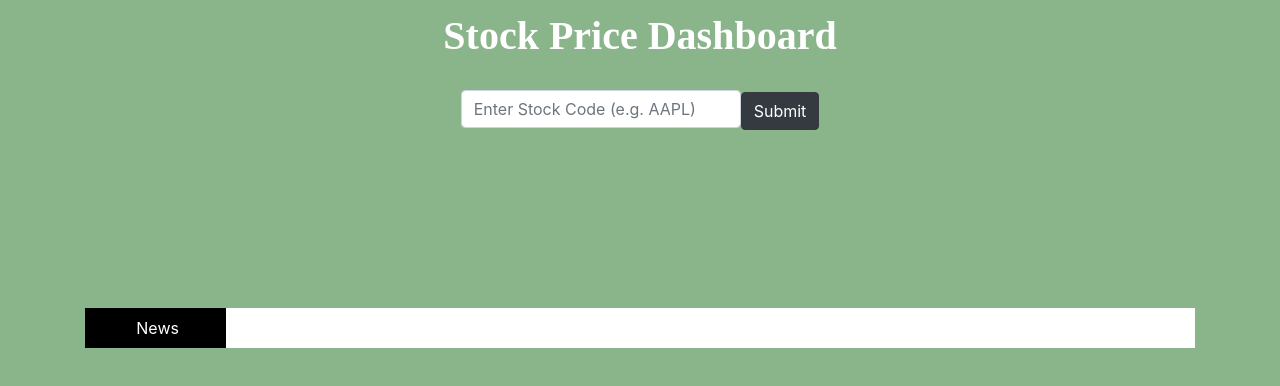
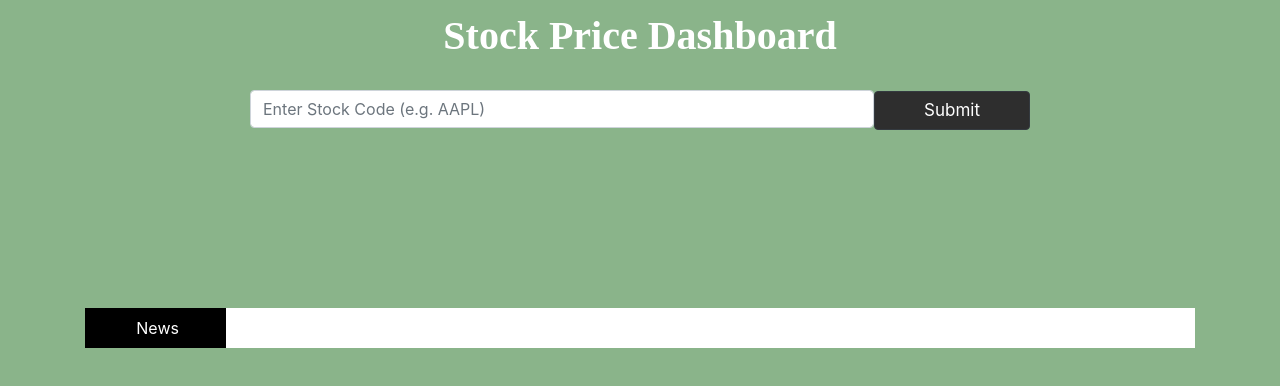
Before and after one commit to sowmya-indukuri/FrontEnd-Project, a React (Create React App) app in the folder stock-prediction/: page / in a window 1280 px wide. Shown: the top 386 px of the page. Built offline with nearby package versions, Linux system fonts and the light colour scheme.

Commit message:
style chnages to inputbox

```diff
--- a/stock-prediction/src/InputBox.css
+++ b/stock-prediction/src/InputBox.css
@@ -3,7 +3,25 @@
 }
 
 .form-control{
-    width: 280px;
+    width: 80%;
     display: inline;
+}
+.form-group button {
+    /* float: left; */
+    width: 20%;
+    /* padding-top: 9px;
+    padding-bottom: 7px;
+    padding-left: 20px;
+    padding-right: 20px; */
+    /* height: calc(1.5em + .75rem + 2px); */
+    background: rgb(46, 46, 46);
+    color: white;
+    font-size: 17px;
+    /* border: 1px solid grey; */
+    /* border-left: none; */
+    cursor: pointer;
+  }
 
-}
+.form-group button:hover {
+    background: rgb(68, 68, 68);
+  }
```
